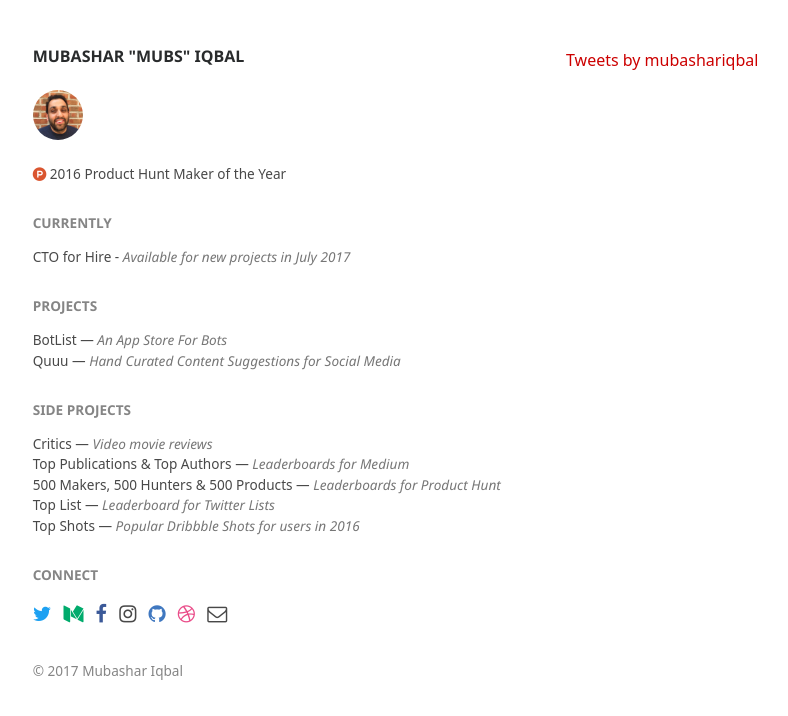
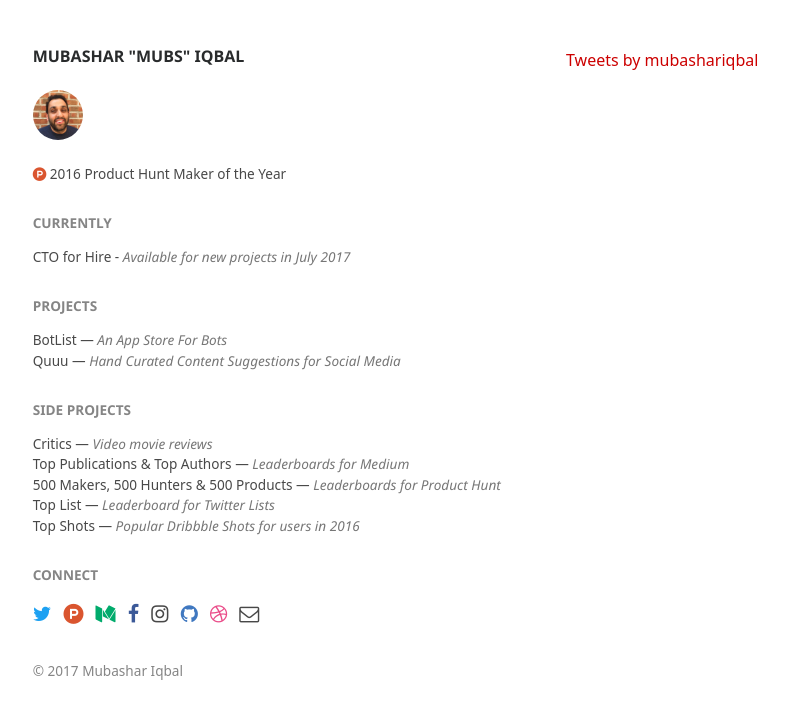
Before and after one commit to mubashariqbal/mubs, a plain HTML site: page index.html in a window 1280 px wide. Shown: the whole page, without its empty margins (89-877 px from the left). Drawn offline with Linux system fonts and the light colour scheme; a web font is replaced by a local one.

Commit message:
connect product hunt

```diff
--- a/index.html
+++ b/index.html
@@ -55,6 +55,9 @@
             <a href="https://twitter.com/mubashariqbal"><i class="fa fa-twitter" aria-hidden="true"></i></a>
           </li>
           <li>
+            <a href="https://producthunt.com/@mubashariqbal"><i class="fa fa-product-hunt" aria-hidden="true"></i></a>
+          </li>
+          <li>
             <a href="https://medium.com/@mubashariqbal"><i class="fa fa-medium" aria-hidden="true"></i></a>
           </li>
           <li>
```
